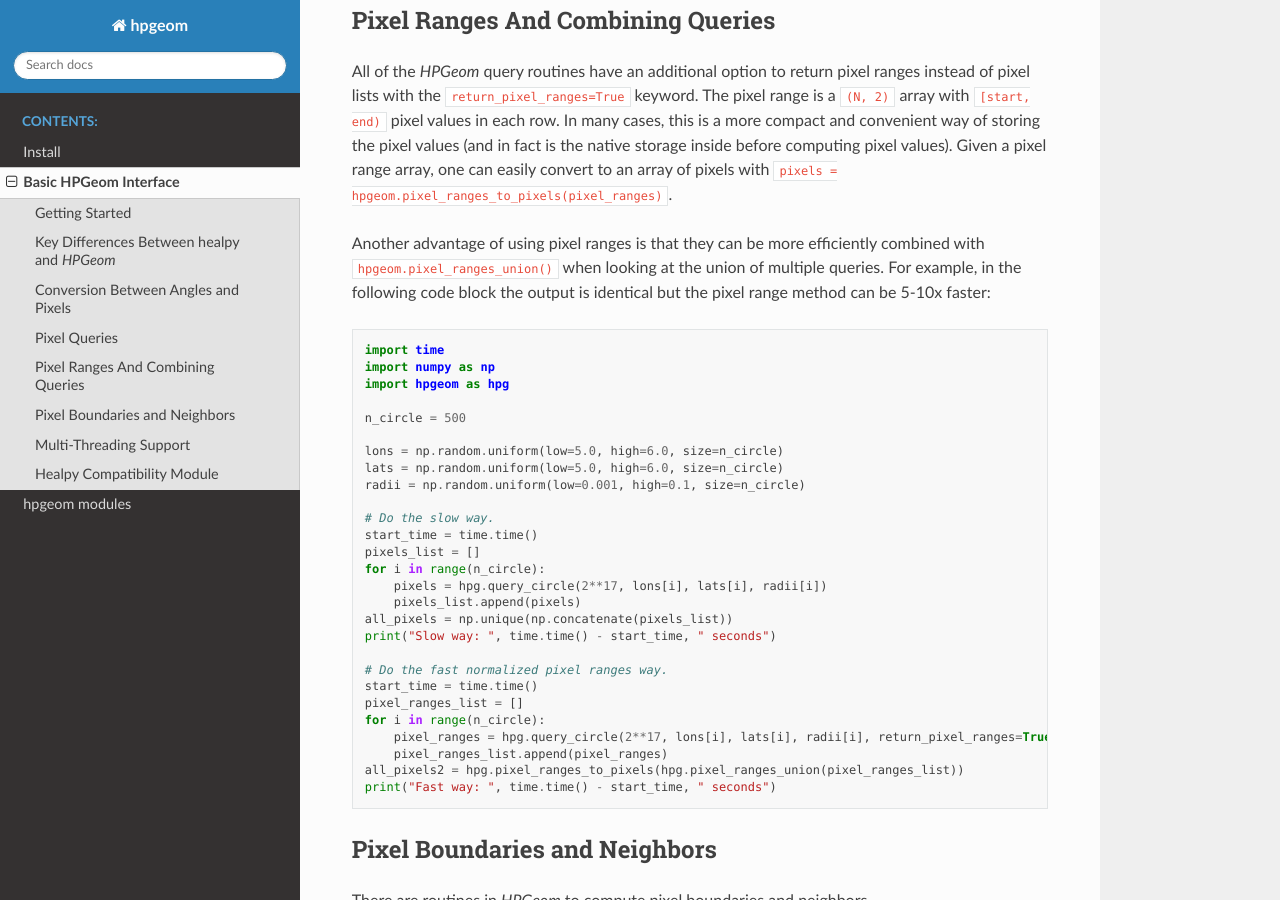
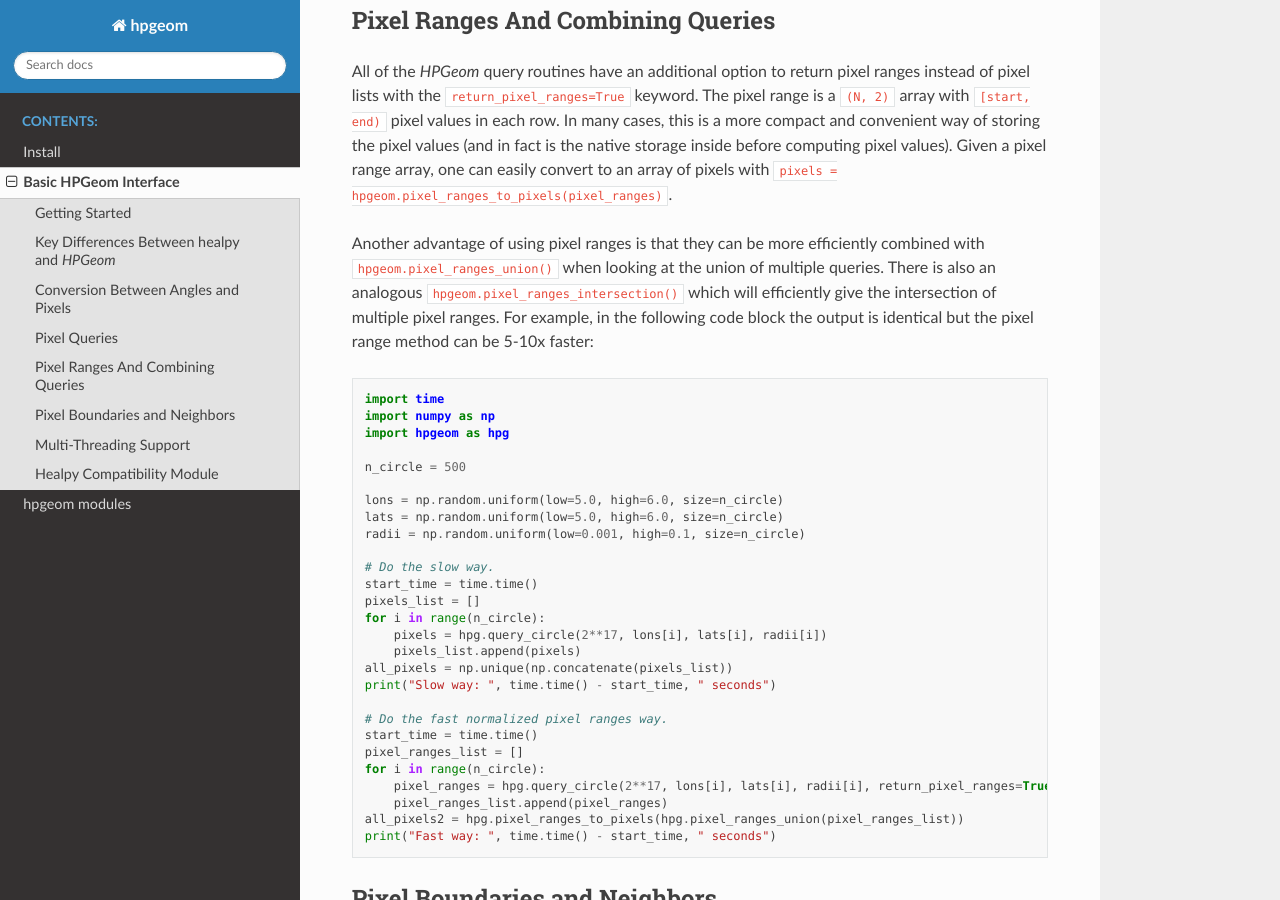
Before and after one commit to LSSTDESC/hpgeom, a Sphinx documentation site: the page built from docs/basic_interface.rst, in a window 1280 px wide and 900 px high, scrolled down 5563 px. Built offline with Sphinx 7.4.7 and the Read the Docs theme 3.1.0, drawn with Linux system fonts in a browser that asks for light colours.

Commit message:
Add pixel_ranges_intersection to basic docs.

```diff
--- a/docs/basic_interface.rst
+++ b/docs/basic_interface.rst
@@ -199,6 +199,7 @@ In many cases, this is a more compact and convenient way of storing the pixel va
 Given a pixel range array, one can easily convert to an array of pixels with :code:`pixels = hpgeom.pixel_ranges_to_pixels(pixel_ranges)`.
 
 Another advantage of using pixel ranges is that they can be more efficiently combined with :code:`hpgeom.pixel_ranges_union()` when looking at the union of multiple queries.
+There is also an analogous :code:`hpgeom.pixel_ranges_intersection()` which will efficiently give the intersection of multiple pixel ranges.
 For example, in the following code block the output is identical but the pixel range method can be 5-10x faster:
 
 .. code-block :: python
@@ -230,7 +231,6 @@ For example, in the following code block the output is identical but the pixel r
         pixel_ranges_list.append(pixel_ranges)
     all_pixels2 = hpg.pixel_ranges_to_pixels(hpg.pixel_ranges_union(pixel_ranges_list))
     print("Fast way: ", time.time() - start_time, " seconds")
-
 
 
 Pixel Boundaries and Neighbors
```
